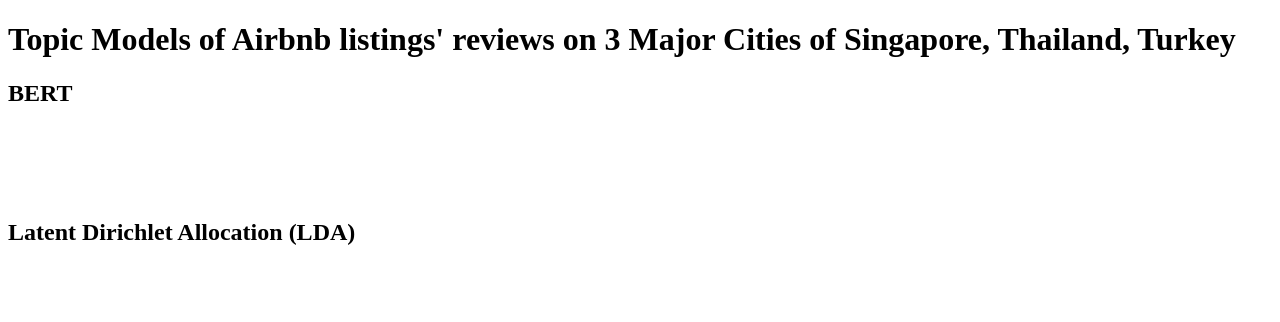
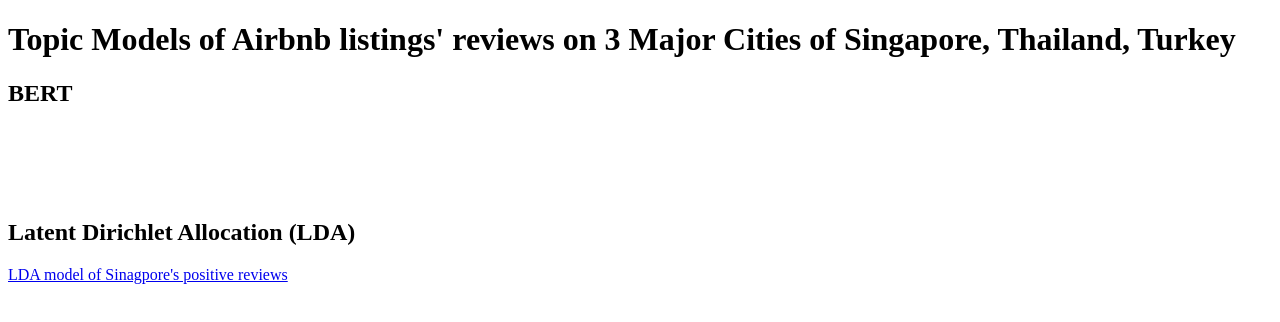
Before and after one commit to geadkee/geadkee.github.io, a plain HTML site: page SentiAnalysis-TopicModel/index.html in a window 1280 px wide. Drawn offline with Linux system fonts and the light colour scheme.

Commit message:
added anchor for sgPosLDAdisplay

```diff
--- a/SentiAnalysis-TopicModel/index.html
+++ b/SentiAnalysis-TopicModel/index.html
@@ -9,6 +9,6 @@
     </br>
     </br>
     <h2>Latent Dirichlet Allocation (LDA)</h2>
-
+    <a href="./sgPosLDAdisplay.html">LDA model of Sinagpore's positive reviews</a>
   </body>
 </html>
```
